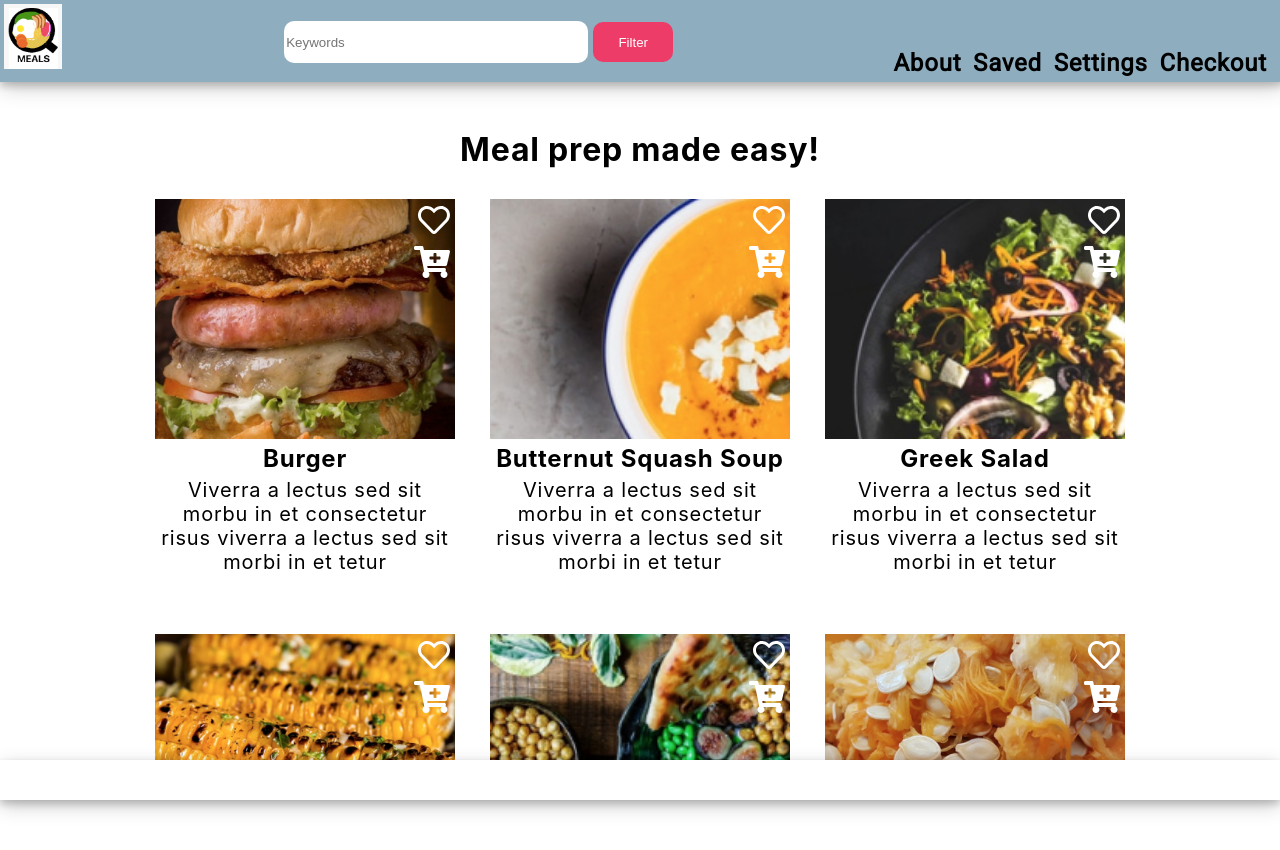
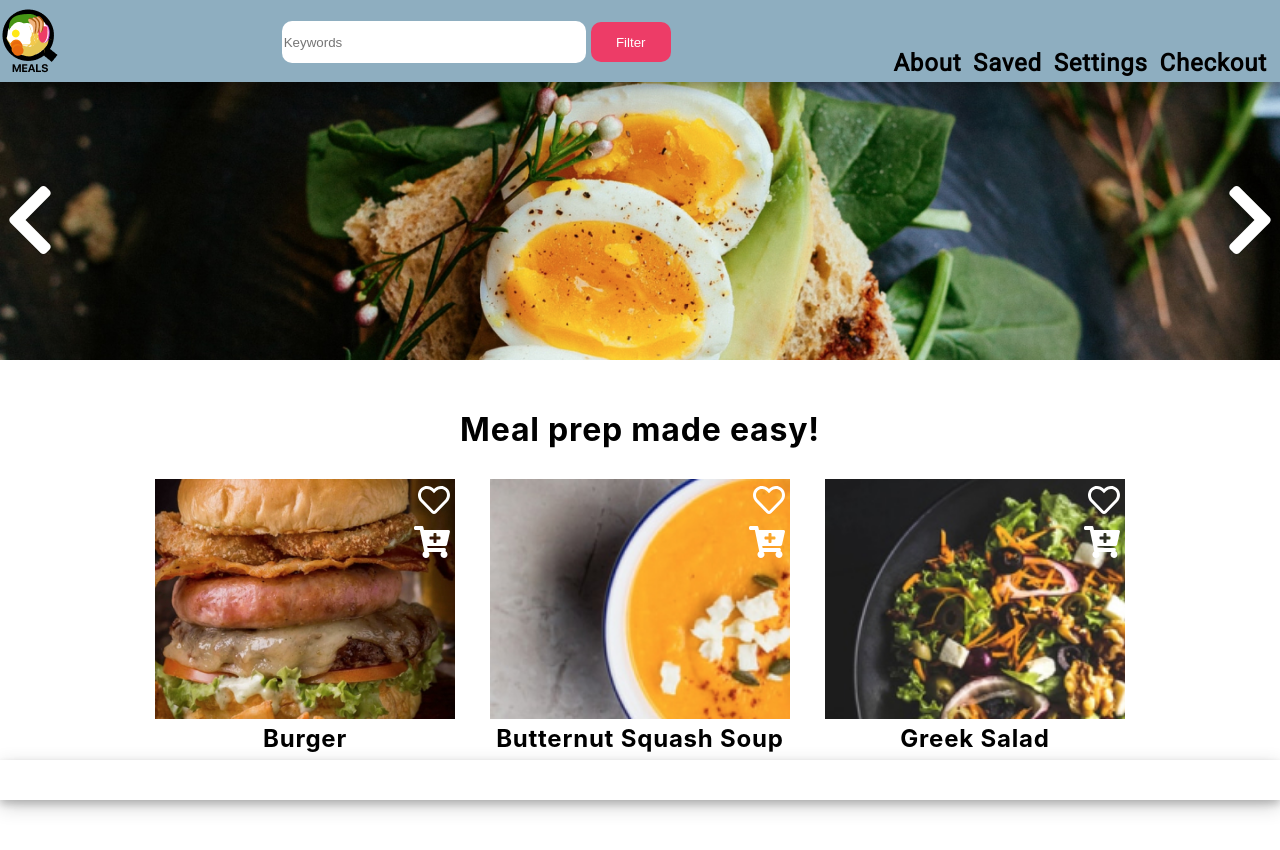
Before and after one commit to jadizzedin/quickmeals, a React (Create React App) app in the folder client/: page / in a window 1280 px wide. Shown: the top 850 px of the page. Built offline with nearby package versions, Linux system fonts and the light colour scheme.

Commit message:
banner changes

```diff
--- a/client/src/components/card.js
+++ b/client/src/components/card.js
@@ -22,7 +22,7 @@ function Card(props) {
       {checked ? <FontAwesomeIcon
         className='card-icon'
         icon={fullHeart}
-        color={'red'}
+        color={'rgb(237,60,103)'}
         size={'2x'}
         onClick={() => setChecked(false)}/>
         :
@@ -40,7 +40,7 @@ function Card(props) {
           size={'2x'} />
       </div>
       <h2>{props.data.title}</h2>
-      <p>{props.data.description}</p>
+      <p className="card-description">{props.data.description}</p>
     </div>
   )
 }
--- a/client/src/components/components.css
+++ b/client/src/components/components.css
@@ -21,9 +21,9 @@
 .inactive {
   display: none;
 }
-p {
+.card-description {
+  margin: 5px 0;
   font-size: 16px;
-  margin: 5px 0;
 }
 h1 {
   margin: 20px;
@@ -31,7 +31,7 @@ h1 {
 h2 {
   margin: 5px 0;
 }
-.icon {
+.banner-icon {
   display: none;
 }
 .card-icon {
@@ -57,8 +57,8 @@ h2 {
   h1 {
     margin: 50px 0 30px 0;
   }
-  .icon {
-    display:inline;
+  .banner-icon {
+    display: inline;
     margin: 100px 5px;
   }
   .card {
@@ -66,7 +66,7 @@ h2 {
     width: 300px;
     text-align: center;
   }
-  p {
+  .card-description {
     font-size: 16px;
   }
 }
--- a/client/src/components/header.css
+++ b/client/src/components/header.css
@@ -13,13 +13,8 @@
   color: black;
 }
 
-
 .header-logo{
-  margin: 1px;
-  padding: 1px;
-  align-self: flex-start;
-  height: 65px;
-  width: 58px;
+  top: 10px;
 }
 .web-input{
   display: flex;
--- a/client/src/components/header.js
+++ b/client/src/components/header.js
@@ -8,7 +8,7 @@ function Header(props) {
   return (
     <div className="header">
 
-        <img className="header-logo" src={require("../assets/pan-logo.png")}/>
+        <img className="header-logo" src={require("../assets/logo.png")}/>
 
         <div className="web-input">
           <input
--- a/client/src/components/main.js
+++ b/client/src/components/main.js
@@ -17,12 +17,12 @@ function Main(props) {
     <div className="main">
       <div className="banner">
         <FontAwesomeIcon
-          className="icon"
+          className="banner-icon"
           icon={faChevronLeft}
           color={'white'}
           size={'5x'}/>
         <FontAwesomeIcon
-          className="icon"
+          className="banner-icon"
           icon={faChevronRight}
           color={'white'}
           size={'5x'}/>
```
Also changed, not shown: client/src/assets/logo.png (added).
